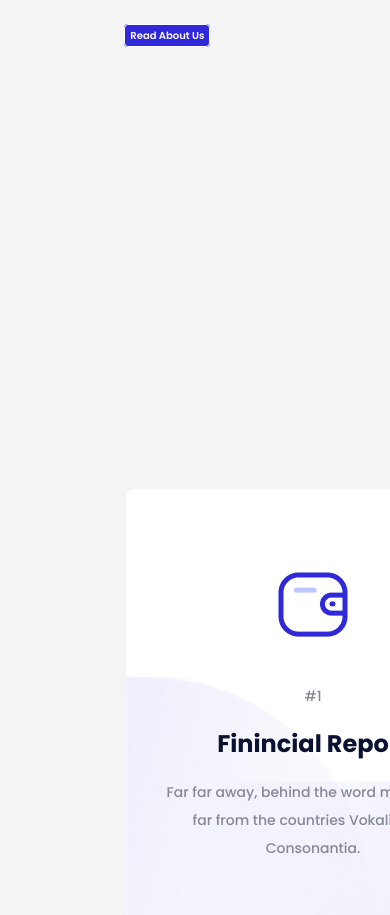
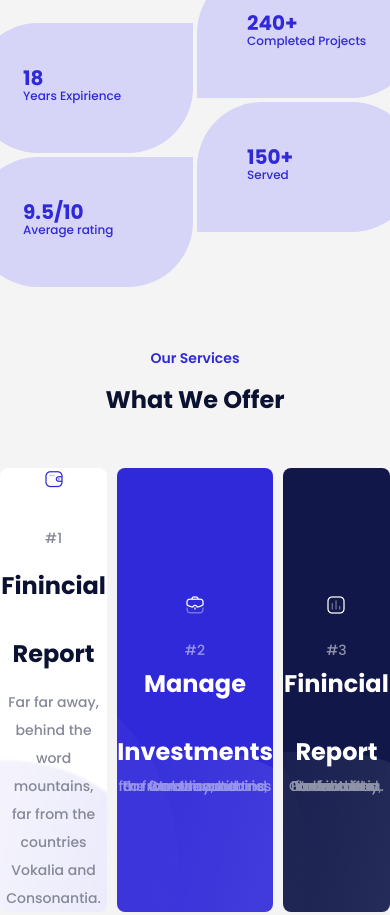
Before and after one commit to nefarixus/UP_08_1, a plain HTML site: page index.html in a window 390 px wide. Shown: the part 1083-1998 px from the top of the page. Drawn offline with Linux system fonts and the light colour scheme.

Commit message:
Add files via upload

```diff
--- a/index.html
+++ b/index.html
@@ -38,7 +38,6 @@
         </div>
     </header>
     <main>
-        <div class="main_container">
         <div class="main_one">
             <div class="main_first_part">
                 <p class="title">Our Firm</p>
@@ -74,19 +73,19 @@
             <p class="title">Our Services</p>
             <p class="second_title">What We Offer</p>
             <div class="cards_div">
-                    <div class="card_one shadow">
+                <div class=" card card_one shadow">
                     <img src="img/Icon-wallet.png" alt="wallet" class="card_pic">
                     <p class="card_text">#1</p>
                     <p class="card_title">Finincial Report</p>
                     <p class="card_text">Far far away, behind the word mountains,<br>far from the countries Vokalia and<br>Consonantia.</p>
                 </div>
-                    <div class="card_two shadow">
+                <div class=" card card_two shadow">
                     <img src="img/Icon-Backpack.png" alt="backpack" class="card_pic">
                     <p class="card_text_two">#2</p>
                     <p class="card_title_two">Manage Investments</p>
                     <p class="card_text_two">Far far away, behind the word mountains,<br>far from the countries Vokalia and<br>Consonantia.</p>
                 </div>
-                    <div class="card_three shadow">
+                <div class=" card card_three shadow">
                     <img src="img/Icon-Analytic.png" alt="analytic" class="card_pic">
                     <p class="card_text_three">#3</p>
                     <p class="card_title_two">Finincial Report</p>
@@ -171,7 +170,6 @@
             <p class="second_title white">Interested?<br>Let's Start a Projects Together</p>
             <a class="button main_button button-blue" href="#">Contact Us</a>
         </div>
-        </div>
     </main>
     <footer>
         <div class="footer_container">
--- a/styles/style.css
+++ b/styles/style.css
@@ -228,11 +228,10 @@ main {
     gap: 33px;
     padding-bottom: 48px;
 }
-.card_one {
+.card {
     display: flex;
     flex-direction: column;
     justify-content: center;
-    background: url(../img/bg-effect.png) no-repeat 100% 100%, #FFFFFF;
     width: 374px;
     height: 444px;
     align-items: center;
@@ -240,29 +239,18 @@ main {
     border-radius: 8px;
     transition: .3s;
 }
+.card img {
+    width: 22px;
+    height: 22px;
+}
+.card_one {
+    background: url(../img/bg-effect.png) no-repeat 100% 100%, #FFFFFF;
+}
 .card_two {
-    display: flex;
-    flex-direction: column;
-    justify-content: center;
     background: url(../img/Mask\ Group1.png) no-repeat 75% 0%, #3029D9;
-    width: 374px;
-    height: 444px;
-    align-items: center;
-    text-align: center;
-    border-radius: 8px;
-    transition: .3s;
 }
 .card_three {
-    display: flex;
-    flex-direction: column;
-    justify-content: center;
     background: url(../img/Mask\ Group2.png) no-repeat 75% 0%, #111849;
-    width: 374px;
-    height: 444px;
-    align-items: center;
-    text-align: center;
-    border-radius: 8px;
-    transition: .3s;
 }
 .shadow:hover {
     box-shadow: 4px 10px 100px 10px rgba(0, 0, 0, 0.1);
@@ -692,44 +680,51 @@ footer {
         margin: 0 auto;
         padding: 2px 10px;
     }
-
+    .main_one .button {
+        display: flex;
+        justify-content: center;
+        max-width: max-content;
+        margin: 0 auto;
+        padding: 2px 10px;
+    }
     /* main */
 
     main {
         background: #F4F4F4;
-        width: 1440px;
-        margin: 0 auto;
+        width: 100%;
+        padding: 0px;
+        margin: 0px;
     }
 
     /* main-one */
 
     .main_one {
+        width: 100%;
         display: flex;
-        justify-content: center;
-        padding: 114px 124px;
+        justify-content: flex-start;
+        flex-direction: column;
+        padding: 0px;
         margin-bottom: 47px;
+    }
+    .main_first_part {
+        padding: 0px 10px;
     }
     .main_second_part {
         display: flex;
-        gap: 28px;
-        margin-top: 159px;
+        justify-content: center;
+        margin-top: 50px;
+        gap: 4px;
     }
     .second_side {
         display: flex;
         flex-direction: column;
-        gap: 23px;
-    }
-    .up {
-        margin-top: 55px;
-    }
-    .down {
-        margin-bottom: 55px;
+        gap: 4px;
     }
     .blocks {
         padding: 37px 50px;
         background: #D6D4F7;
-        width: 278px;
-        height: 171px;
+        width: 220px;
+        height: 130px;
     }
     .block_one {
         border-radius: 80px 0px 80px 80px;
@@ -745,7 +740,7 @@ footer {
     }
     .block_description, .card_text_two, .card_text_three
     {
-        line-height: 28px;
+        line-height: 0px;
         font-weight: 500;
     }
 
@@ -759,15 +754,14 @@ footer {
     .cards_div {
         display: flex;
         justify-content: center;
-        margin-top: 104px;
-        gap: 33px;
+        margin-top: 50px;
+        gap: 10px;
         padding-bottom: 48px;
     }
-    .card_one {
+    .card {
         display: flex;
         flex-direction: column;
         justify-content: center;
-        background: url(../img/bg-effect.png) no-repeat 100% 100%, #FFFFFF;
         width: 374px;
         height: 444px;
         align-items: center;
@@ -775,29 +769,14 @@ footer {
         border-radius: 8px;
         transition: .3s;
     }
+    .card_one {
+        background: url(../img/bg-effect.png) no-repeat 100% 100%, #FFFFFF;
+    }
     .card_two {
-        display: flex;
-        flex-direction: column;
-        justify-content: center;
         background: url(../img/Mask\ Group1.png) no-repeat 75% 0%, #3029D9;
-        width: 374px;
-        height: 444px;
-        align-items: center;
-        text-align: center;
-        border-radius: 8px;
-        transition: .3s;
     }
     .card_three {
-        display: flex;
-        flex-direction: column;
-        justify-content: center;
         background: url(../img/Mask\ Group2.png) no-repeat 75% 0%, #111849;
-        width: 374px;
-        height: 444px;
-        align-items: center;
-        text-align: center;
-        border-radius: 8px;
-        transition: .3s;
     }
     .shadow:hover {
         box-shadow: 4px 10px 100px 10px rgba(0, 0, 0, 0.1);
@@ -933,24 +912,38 @@ footer {
 
     /* text-styles */
 
-    .title {
+    .main_one .title {
+        text-align: center;
         color: #3029D9;
+        font-size: 14px;
+        font-weight: 600;
+        line-height: 48px;
+    }
+    .main_two .title {
+        text-align: center;
+        color: #3029D9;
+        font-size: 14px;
+        font-weight: 600;
+        line-height: 48px;
+    }
+    .main_one .second_title {
+        color: #0B1131;
         font-size: 24px;
-        font-weight: 600;
-        line-height: 68px;
+        font-weight: 700;
+        line-height: 36px;
     }
-    .second_title {
+    .main_two .second_title {
         color: #0B1131;
-        font-size: 48px;
+        font-size: 24px;
         font-weight: 700;
-        line-height: 68px;
+        line-height: 36px;
     }
-    .third_title {
+    .main_one .third_title {
         color: #a0abb8;
-        font-size: 14px;
+        font-size:12px;
         font-weight: 500;
         line-height: 28px;
-        padding: 12px 0px;
+        padding: 8px 0px;
     }
     .header_button2 {
         color: #FFFFFF;
@@ -982,13 +975,13 @@ footer {
     }
     .block_number {
         color: #3029D9;
-        font-size: 44px;
-        line-height: 68px;
+        font-size: 20px;
+        line-height: 36px;
         font-weight: 700;
     }
     .block_description {
         color: #3029D9;
-        font-size: 16px;
+        font-size: 12px;
     }
     .card_text_two {
         color: #9794EC;
```
Lines whose indentation alone changed are shown as unchanged.
